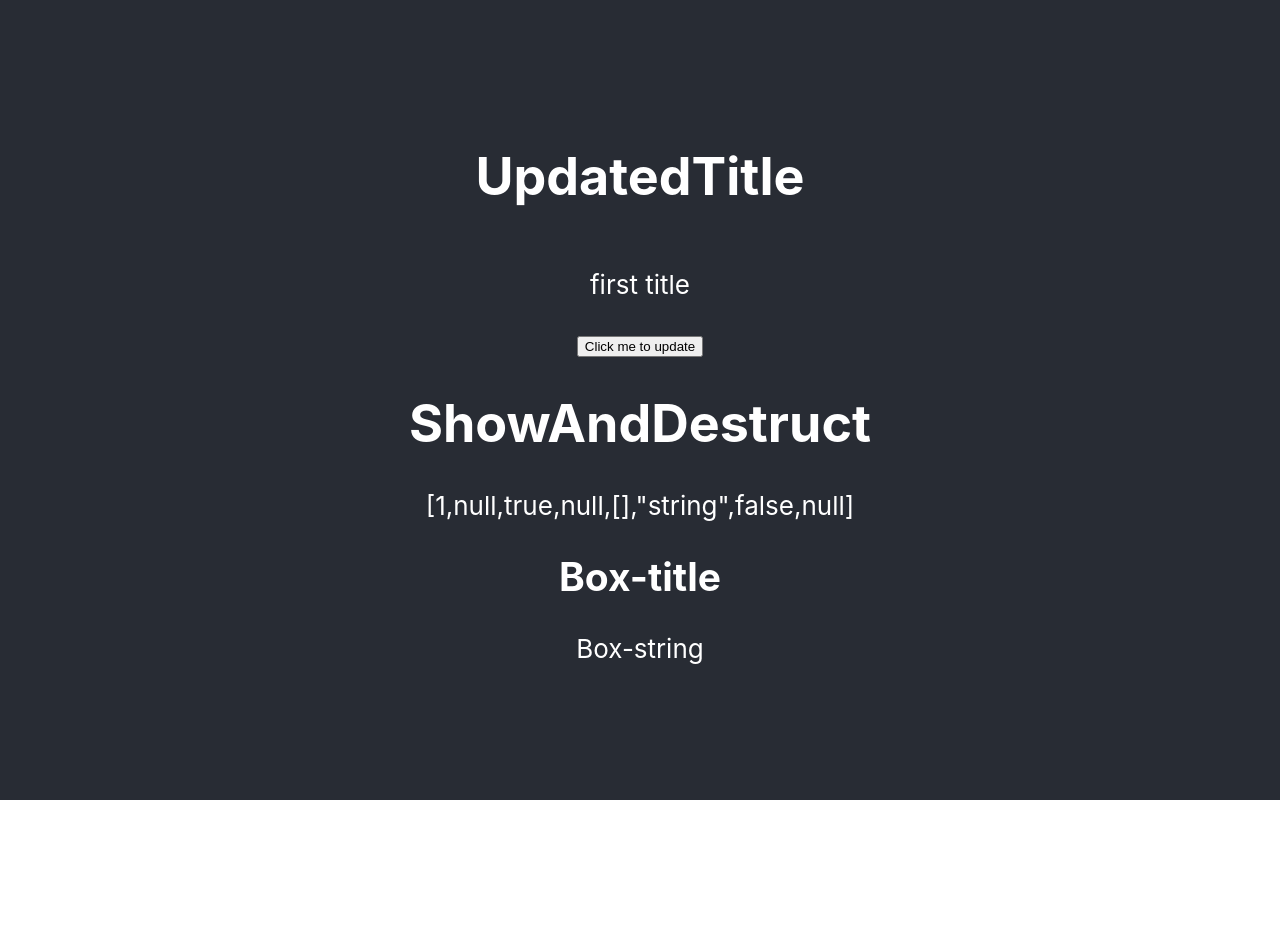
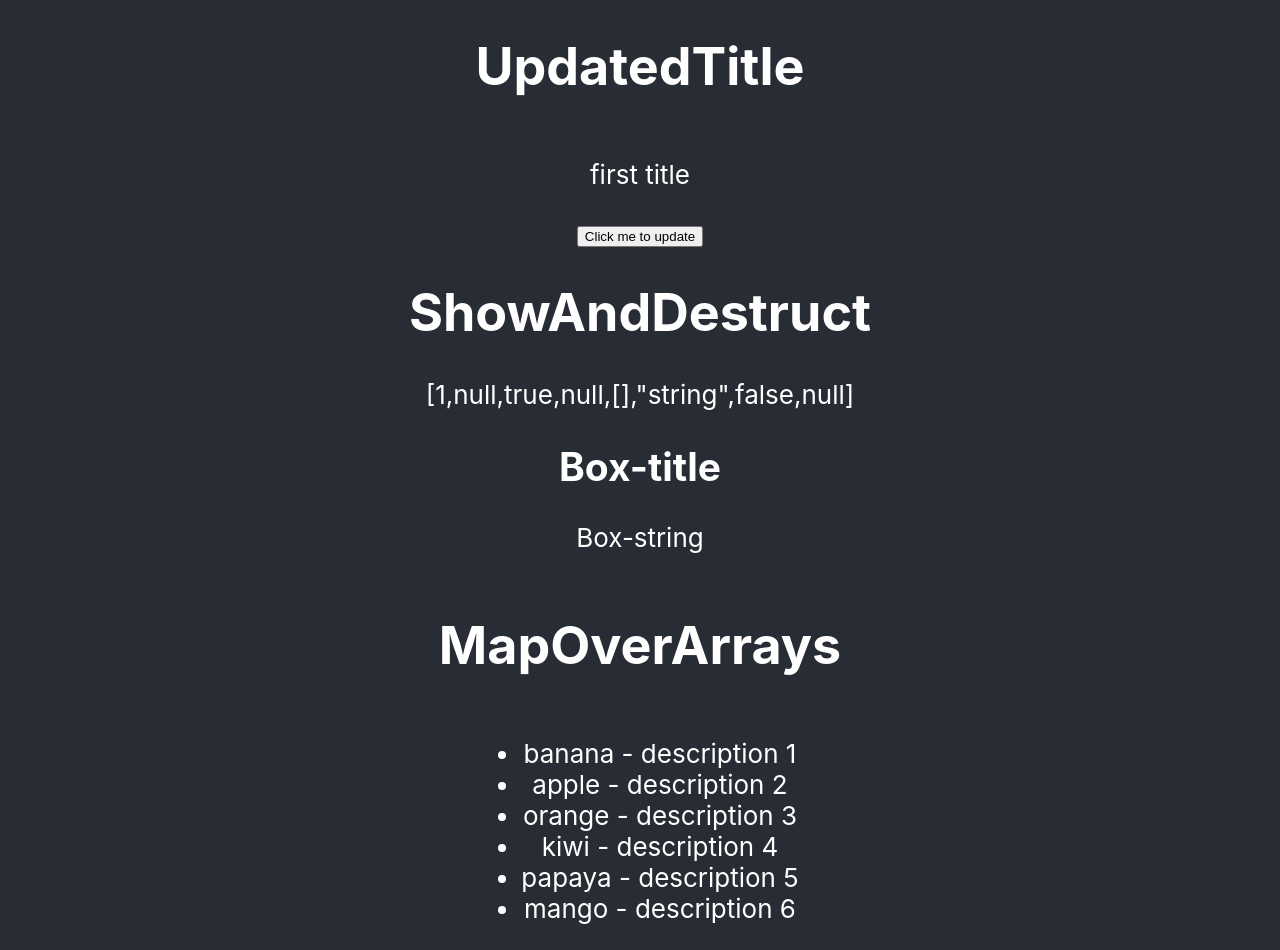
Before and after one commit to OleksiiPro1/components, a React (Create React App) app: page / in a window 1280 px wide. Before the commit the page ends 800 px from the top, so only its background shows below. Built offline with nearby package versions, Linux system fonts and the light colour scheme.

Commit message:
MapOverArrays

```diff
--- a/src/App.js
+++ b/src/App.js
@@ -1,4 +1,5 @@
 import './App.css';
+import MapOverArrays from './components/MapOverArrays';
 import ShowAndDestruct from './components/ShowAndDestruct';
 import UpdatedTitle from './components/UpdatedTitle';
 
@@ -10,6 +11,8 @@ function App() {
         <UpdatedTitle />
         <h1>ShowAndDestruct</h1>
         <ShowAndDestruct />
+        <h1>MapOverArrays</h1>
+        <MapOverArrays />
       </header>
     </div>
   );
--- /dev/null
+++ b/src/components/ConditionalRendering.js
@@ -0,0 +1,3 @@
+export default function ConditionalRendering() {
+  return <div></div>;
+}
--- /dev/null
+++ b/src/components/MapOverArrays.js
@@ -0,0 +1,31 @@
+const fruits = [
+  { id: 1, name: 'banana', description: 'description 1' },
+  { id: 2, name: 'apple', description: 'description 2' },
+  { id: 3, name: 'orange', description: 'description 3' },
+  { id: 4, name: 'kiwi', description: 'description 4' },
+  { id: 5, name: 'papaya', description: 'description 5' },
+  { id: 6, name: 'mango', description: 'description 6' },
+];
+
+export default function MapOverArrays() {
+  // const listOfFruits = [
+  //   <li key="banana">banana</li>,
+  //   <li key="apple">apple</li>,
+  //   <li key="orange">orange</li>,
+  //   <li key="kiwi">kiwi</li>,
+  //   <li key="papaya">papaya</li>,
+  //   <li key="mango">mango</li>,
+  // ];
+
+  const listOfFruitsFromMap = fruits.map((fruit) => {
+    return (
+      <li key={fruit.id}>
+        {fruit.name}
+        {' - '}
+        {fruit.description}
+      </li>
+    );
+  });
+
+  return <ul>{listOfFruitsFromMap}</ul>;
+}
```
